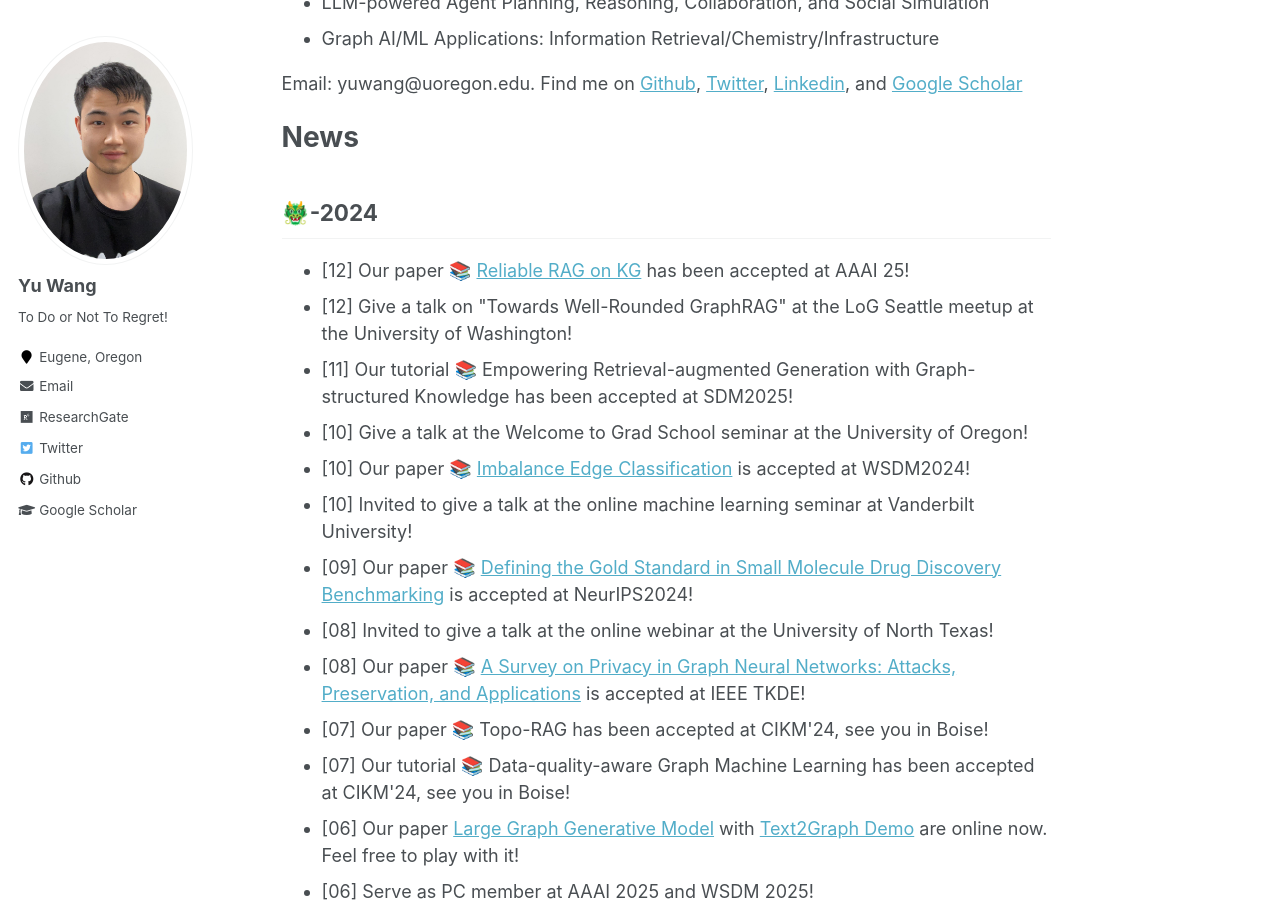
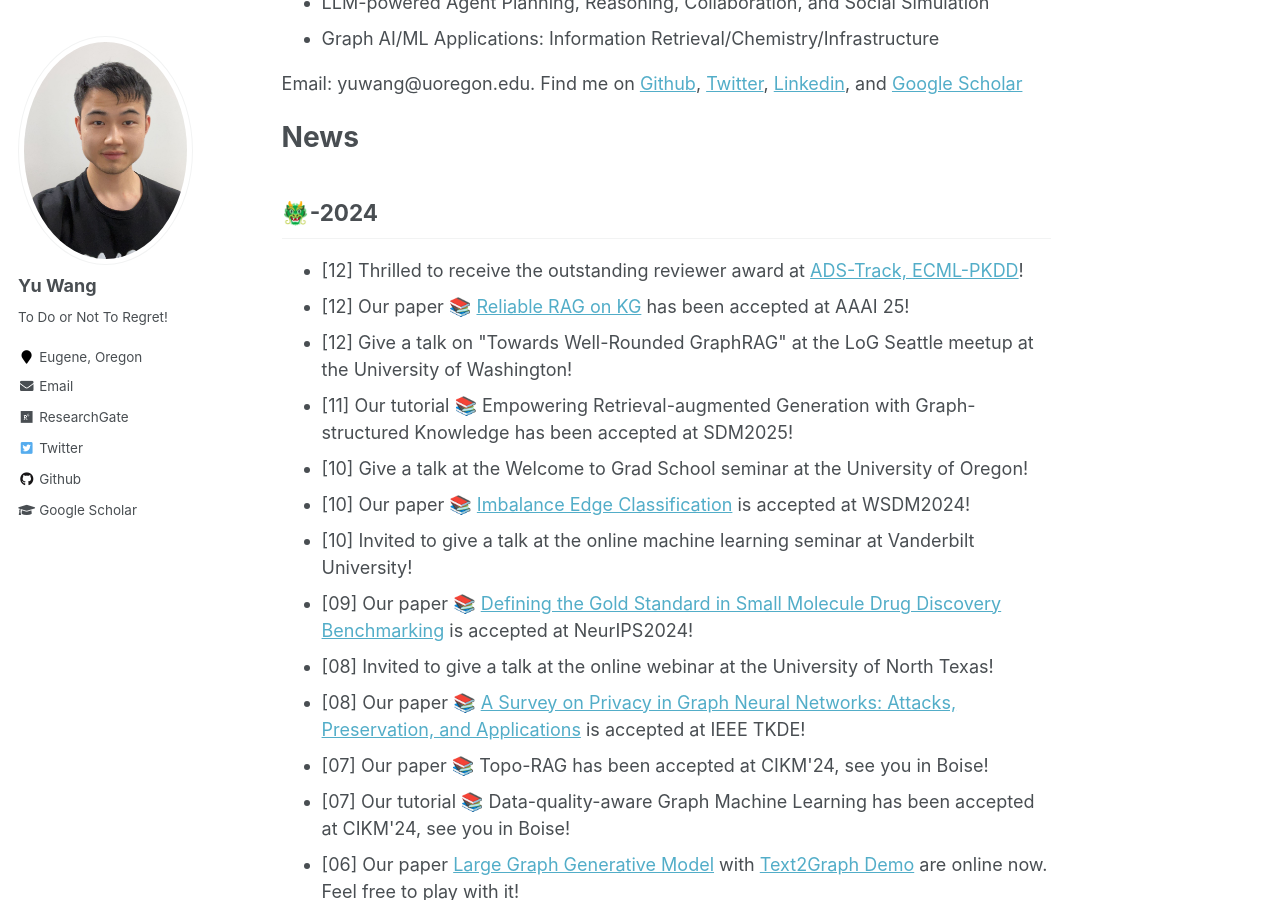
Before and after one commit to yuwang0103/yuwang0103.github.io, a Jekyll site: the page built from _pages/about.md, in a window 1280 px wide and 900 px high, scrolled down 680 px. Built offline with Jekyll 4.4.1, drawn with Linux system fonts in a browser that asks for light colours.

Commit message:
Update about.md

```diff
--- a/_pages/about.md
+++ b/_pages/about.md
@@ -32,6 +32,7 @@ News
 🐲-2024
 -----
 <ul>
+<li>[12] Thrilled to receive the outstanding reviewer award at <a href='https://ecmlpkdd.org/2024/organisation-area-chairs-and-reviewers/'>ADS-Track, ECML-PKDD</a>!</li>
 <li>[12] Our paper 📚 <a href='https://arxiv.org/abs/2410.08985'>Reliable RAG on KG</a> has been accepted at AAAI 25!</li>
 <li>[12] Give a talk on "Towards Well-Rounded GraphRAG" at the LoG Seattle meetup at the University of Washington!</li>
 <li>[11] Our tutorial 📚 Empowering Retrieval-augmented Generation with Graph-structured Knowledge has been accepted at SDM2025!</li>
```
